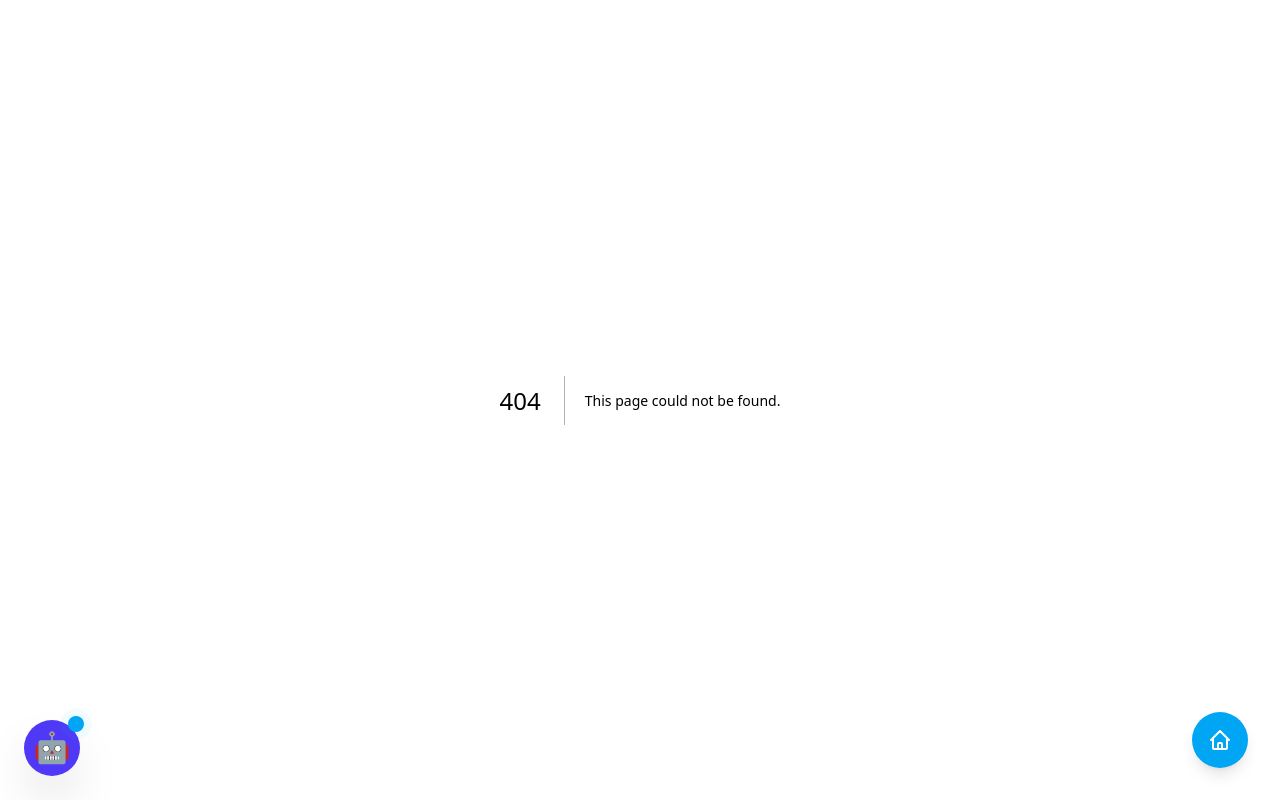
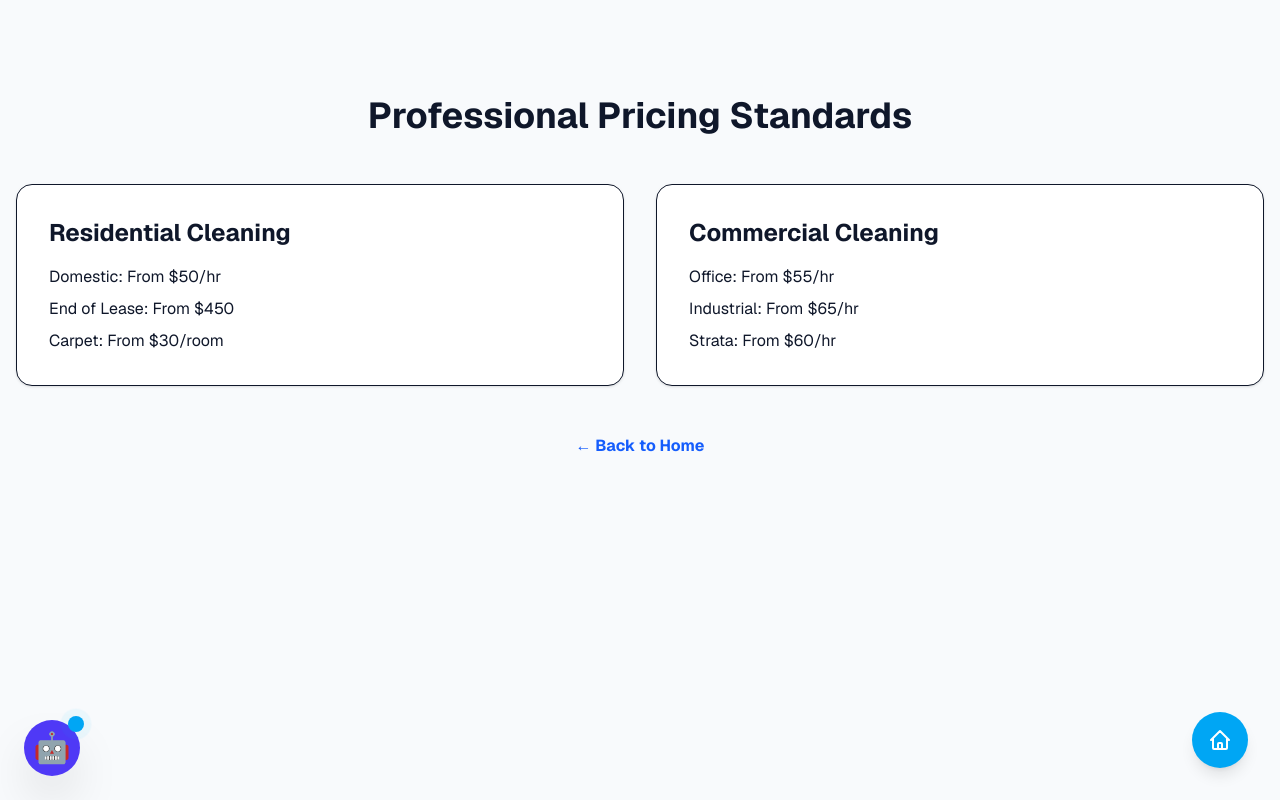
Before and after one commit to navyapdh11/portfolio-website, a Next.js app: page /pricing in a window 1280 px wide. Before the commit this address had no page. Built offline with nearby package versions, Linux system fonts and the light colour scheme.

Commit message:
feat: add dedicated pricing page and registry

```diff
--- /dev/null
+++ b/app/pricing/page.tsx
@@ -0,0 +1,32 @@
+import Link from "next/link";
+
+export default function PricingPage() {
+  return (
+    <main className="min-h-screen bg-slate-50 dark:bg-zinc-950 pt-24 pb-16">
+      <div className="max-w-7xl mx-auto px-4">
+        <h1 className="text-4xl font-bold text-center mb-12">Professional Pricing Standards</h1>
+        <div className="grid md:grid-cols-2 gap-8">
+            <div className="bg-white p-8 rounded-2xl shadow-sm border">
+                <h2 className="text-2xl font-bold mb-4">Residential Cleaning</h2>
+                <ul className="space-y-2">
+                    <li>Domestic: From $50/hr</li>
+                    <li>End of Lease: From $450</li>
+                    <li>Carpet: From $30/room</li>
+                </ul>
+            </div>
+            <div className="bg-white p-8 rounded-2xl shadow-sm border">
+                <h2 className="text-2xl font-bold mb-4">Commercial Cleaning</h2>
+                <ul className="space-y-2">
+                    <li>Office: From $55/hr</li>
+                    <li>Industrial: From $65/hr</li>
+                    <li>Strata: From $60/hr</li>
+                </ul>
+            </div>
+        </div>
+        <div className="mt-12 text-center">
+            <Link href="/" className="text-blue-600 font-bold hover:underline">← Back to Home</Link>
+        </div>
+      </div>
+    </main>
+  );
+}
```
